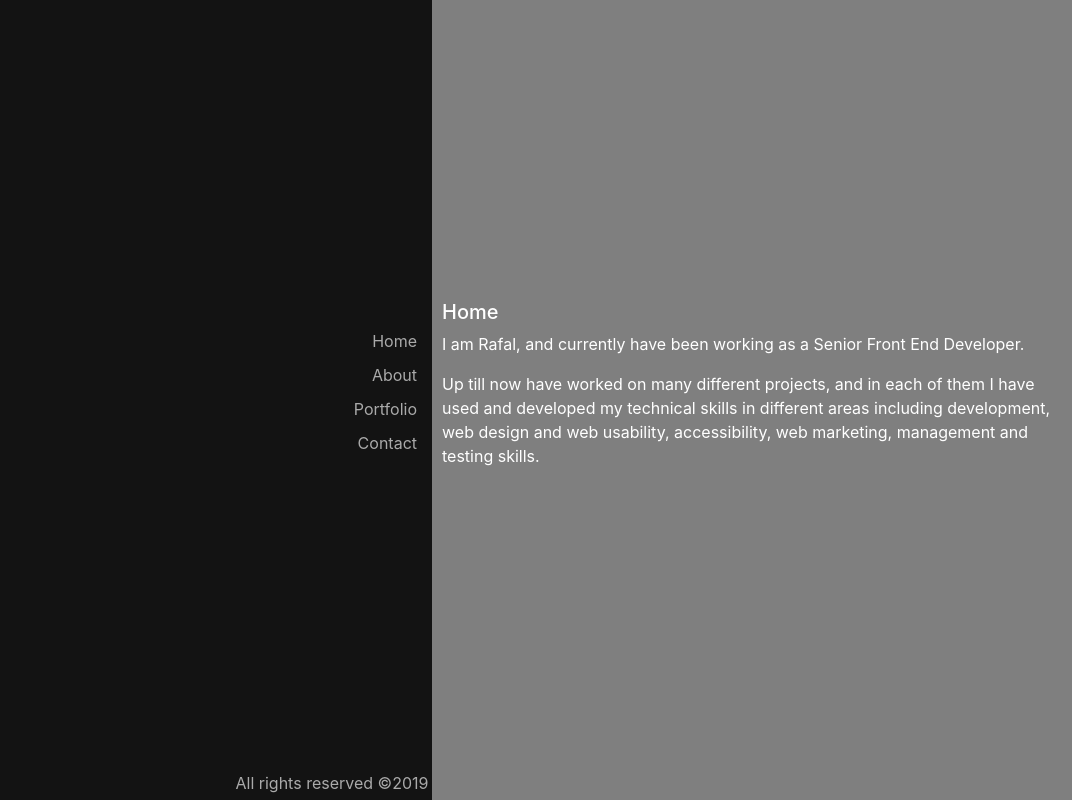
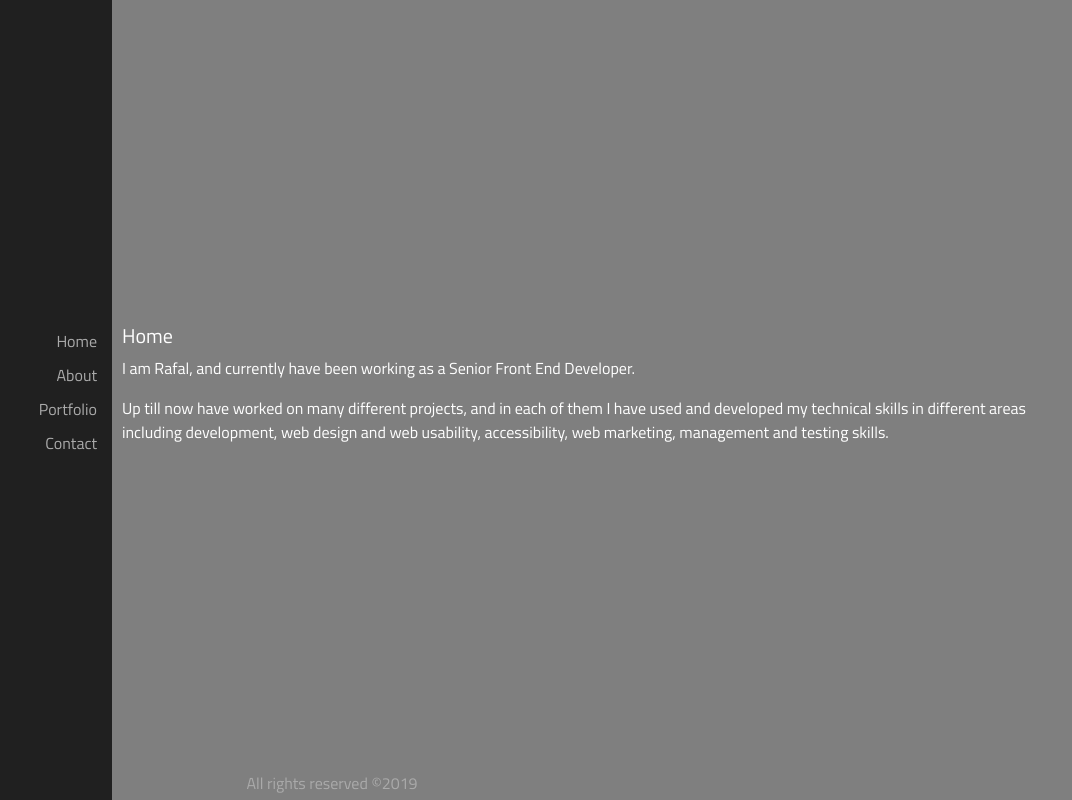
Before and after one commit to rdrozdowski/rdrozdowski.github.io, a React app: page /#/Home in a window 1280 px wide. Shown: the whole page, without its empty margins (208-1280 px from the left). Built offline with nearby package versions, Linux system fonts and the light colour scheme.

Commit message:
change  manu width / change background colors

```diff
--- a/index.html
+++ b/index.html
@@ -6,6 +6,7 @@
   <meta name="viewport" content="width=device-width, initial-scale=1, shrink-to-fit=yes">
   <base href="/" />
   <link rel="stylesheet" href="https://maxcdn.bootstrapcdn.com/bootstrap/4.2.1/css/bootstrap.min.css" />
+  <link href="https://fonts.googleapis.com/css?family=Titillium+Web&display=swap" rel="stylesheet">
   <link rel="stylesheet" href="src/styles.css" />
   <title>Rafal Drozdowski - Portfolio</title>
 </head>
--- a/src/Components/UI/Menu/MenuItem.jsx
+++ b/src/Components/UI/Menu/MenuItem.jsx
@@ -19,6 +19,17 @@ export default class MenuItem extends Component {
         this.children = this.base.children;
         this.parent = this.base.parentNode;
 
+        // apply backgorund random color
+        let arr = ['35, 129, 156','41, 102, 184', '89, 149, 92', '219, 153, 0', '185, 111, 111'];
+        let digitRand = Math.floor( Math.random() * 5);
+        let colorCode = `${arr[digitRand]}`;
+        let colorCodeLight = "rgba("+colorCode+", 0.3)";
+        let colorCodeDark = "rgba("+colorCode+", 1)";
+        console.log(colorCodeDark)
+        document.body.style.backgroundColor = colorCodeDark;
+        //document.getElementsByClassName('Row__col--box-black')[0].style.backgroundColor = colorCodeLight;
+
+
         for (i; i<this.children.length; i++) {
             child = this.children[i].children[0];
             child.setAttribute('class', '');
@@ -32,8 +43,8 @@ export default class MenuItem extends Component {
         }
 
         /**
-     * close dropdown on link click
-     */
+         * close dropdown on link click
+         */
         if (this.parent.hasAttribute('class', 'show')) {
             var classes = this.parent.getAttribute('class'),
                 patt = /show/g;
--- a/src/Components/UI/Skeleton/Skeleton.jsx
+++ b/src/Components/UI/Skeleton/Skeleton.jsx
@@ -26,7 +26,7 @@ class Skeleton extends Component {
     return (
       <div>
         <div className="row" >
-          <div className="col-md-6 no-gutter Row__col--box-adjust Row__col--box-black Row__col--align--center Row__header--fixed">
+          <div className="col-md-3 no-gutter Row__col--box-adjust Row__col--box-black Row__col--align--center Row__header--fixed">
             <ul className="Menu__ul">
             {
               this.JsonMenu.map((item, index) => {
@@ -38,7 +38,7 @@ class Skeleton extends Component {
             </ul>
 
           </div>
-          <div className="col-md-6 no-gutter Row__col--box-adjust Row__col--box-grey Row__col--padding Row__col--align--left">
+          <div className="col-md-9 no-gutter Row__col--box-adjust Row__col--box-grey Row__col--padding Row__col--align--left">
             <Switch>
               <div>
                 <Redirect from="/" to="/Home" />
--- a/src/styles.css
+++ b/src/styles.css
@@ -6,6 +6,7 @@
 
 body {
   background-color: rgba(0, 0, 0, .5);
+  font-family: 'Titillium Web', sans-serif;
 }
 
 a:hover {
@@ -141,7 +142,7 @@ h4 {
 }
 
 .Row__col--box-black {
-  background-color: rgba(0, 0, 0, 0.85);
+  background-color: rgba(0, 0, 0, 0.75);
 }
 
 .Row__header--fixed{
```
